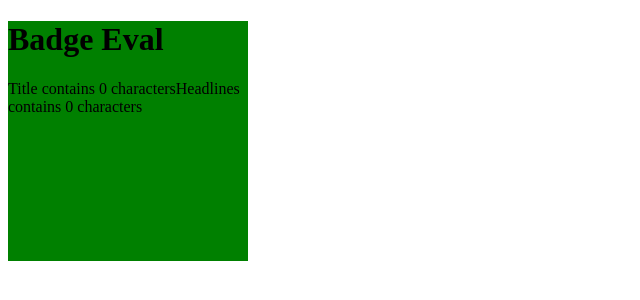
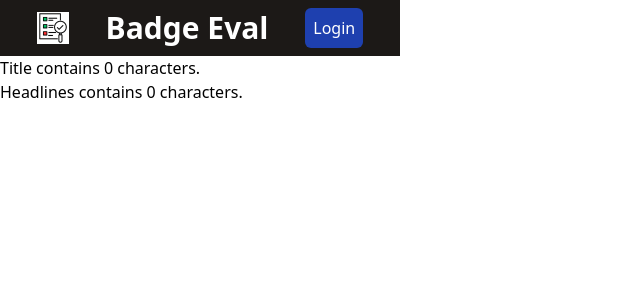
Before and after one commit to Varsity-Dev/badgr-buttons-extension, a React (Create React App) app: page / in a window 1280 px wide. Shown: the top 300 px of the page, without its empty margins (0-640 px from the left). Built offline with nearby package versions, Linux system fonts and the light colour scheme; no server answers; the HTML template or start-up script is replaced by a standard one.

Commit message:
tailwindcss dependency added, UI popup updated

```diff
--- a/craco.config.ts
+++ b/craco.config.ts
@@ -1,4 +1,9 @@
-import type { CracoConfig, Configure, WebpackContext } from "@craco/types";
+import type {
+  CracoConfig,
+  Configure,
+  WebpackContext,
+  CracoDevServerConfig,
+} from "@craco/types";
 import type { Configuration } from "webpack";
 
 const cracoConfig: CracoConfig = {
@@ -7,13 +12,8 @@ const cracoConfig: CracoConfig = {
       const extendedConfig: Configure<Configuration, WebpackContext> = {
         ...config,
         entry: {
-          main: [
-            context.env === "development" &&
-              require.resolve("react-dev-utils/webpackHotDevClient"),
-            context.paths?.appIndexJs,
-          ]
-            .filter(Boolean)
-            .toString(),
+          // TODO: configure package 'react-dev-utils/webpackHotDevClient'
+          main: [context.paths?.appIndexJs].filter(Boolean).toString(),
 
           /**
            *  Chrome Content Scripts
@@ -32,6 +32,13 @@ const cracoConfig: CracoConfig = {
       return extendedConfig;
     },
   },
+  devServer(config, context) {
+    const devServerConfig: CracoDevServerConfig = {
+      ...config,
+      // hot: "only",
+    };
+    return devServerConfig;
+  },
 };
 
 export default cracoConfig;
--- a/public/index.html
+++ b/public/index.html
@@ -2,28 +2,12 @@
 <html lang="en">
   <head>
     <meta charset="utf-8" />
-    <link rel="icon" href="%PUBLIC_URL%/favicon.ico" />
     <meta name="viewport" content="width=device-width, initial-scale=1" />
     <meta name="theme-color" content="#000000" />
     <meta
       name="description"
       content="Request a live/scheduled Evaluation or an Async Assignment."
     />
-    <link rel="apple-touch-icon" href="%PUBLIC_URL%/logo192.png" />
-    <!--
-      manifest.json provides metadata used when your web app is installed on a
-      user's mobile device or desktop. See https://developers.google.com/web/fundamentals/web-app-manifest/
-    -->
-    <link rel="manifest" href="%PUBLIC_URL%/manifest.json" />
-    <!--
-      Notice the use of %PUBLIC_URL% in the tags above.
-      It will be replaced with the URL of the `public` folder during the build.
-      Only files inside the `public` folder can be referenced from the HTML.
-
-      Unlike "/favicon.ico" or "favicon.ico", "%PUBLIC_URL%/favicon.ico" will
-      work correctly both with client-side routing and a non-root public URL.
-      Learn how to configure a non-root public URL by running `npm run build`.
-    -->
     <title>Badge Eval</title>
   </head>
   <body>
--- a/src/App.css
+++ /dev/null
@@ -1,5 +0,0 @@
-.App {
-  width: 15rem;
-  height: 15rem;
-  background-color: green;
-}
--- a/src/App.tsx
+++ b/src/App.tsx
@@ -1,6 +1,6 @@
 import React, { useEffect, useState } from "react";
-import "./App.css";
 import { DOMMessage, DOMMessageResponse } from "./chromeServices/types";
+import Navbar from "./components/Navbar";
 
 const App: React.FC<{}> = () => {
   const [title, setTitle] = useState("");
@@ -28,9 +28,11 @@ const App: React.FC<{}> = () => {
 
   return (
     <div className="App">
-      <h1>Badge Eval</h1>
-      <span>Title contains {title.length} characters</span>
-      <span>Headlines contains {headlines.length} characters</span>
+      <Navbar />
+
+      <span>Title contains {title.length} characters.</span>
+      <br />
+      <span>Headlines contains {headlines.length} characters.</span>
     </div>
   );
 };
--- a/src/chromeServices/DOMEvaluator.ts
+++ b/src/chromeServices/DOMEvaluator.ts
@@ -28,4 +28,4 @@ const messagesFromReactAppListener = (
 /**
  * Fired when a message is sent from either an extension process or a content script.
  */
-chrome.runtime.onMessage.addListener(messagesFromReactAppListener);
+chrome.runtime?.onMessage?.addListener(messagesFromReactAppListener);
--- /dev/null
+++ b/src/components.css
@@ -0,0 +1,7 @@
+@tailwind components;
+
+@layer components {
+  .Navbar {
+    @apply w-full bg-stone-900 text-white h-14;
+  }
+}
--- /dev/null
+++ b/src/components/LoginButton.tsx
@@ -0,0 +1,15 @@
+import React from "react";
+
+const LoginButton: React.FC<{}> = () => {
+  const handleLogin = () => {
+    console.log("Login Clicked");
+  };
+
+  return (
+    <button className="bg-blue-800 p-2 rounded-md" onClick={handleLogin}>
+      Login
+    </button>
+  );
+};
+
+export default LoginButton;
--- /dev/null
+++ b/src/components/Navbar.tsx
@@ -0,0 +1,22 @@
+import React from "react";
+import LoginButton from "./LoginButton";
+
+const Navbar: React.FC<{}> = () => {
+  return (
+    <div className="Navbar">
+      <div className="flex w-full items-center justify-evenly h-full">
+        <div className="flex-initial">
+          <img className="h-8" src="./images/logo128.png" alt="badge eval" />
+        </div>
+        <div className="flex-initial">
+          <h1 className="text-3xl font-bold">Badge Eval</h1>
+        </div>
+        <div className="flex-initial">
+          <LoginButton />
+        </div>
+      </div>
+    </div>
+  );
+};
+
+export default Navbar;
--- a/src/index.css
+++ b/src/index.css
@@ -1,3 +1,8 @@
+@import "components.css";
+
+@tailwind base;
+@tailwind utilities;
+
 body {
   width: 400px;
   height: 500px;
--- /dev/null
+++ b/tailwind.config.js
@@ -0,0 +1,8 @@
+/** @type {import('tailwindcss').Config} */
+module.exports = {
+  content: ["./src/**/*.{js,jsx,ts,tsx}"],
+  theme: {
+    extend: {},
+  },
+  plugins: [],
+};
```
Also changed, not shown: package.json (+4 -3 lines), 1 other file (tests, documents, lock files or other folders).
